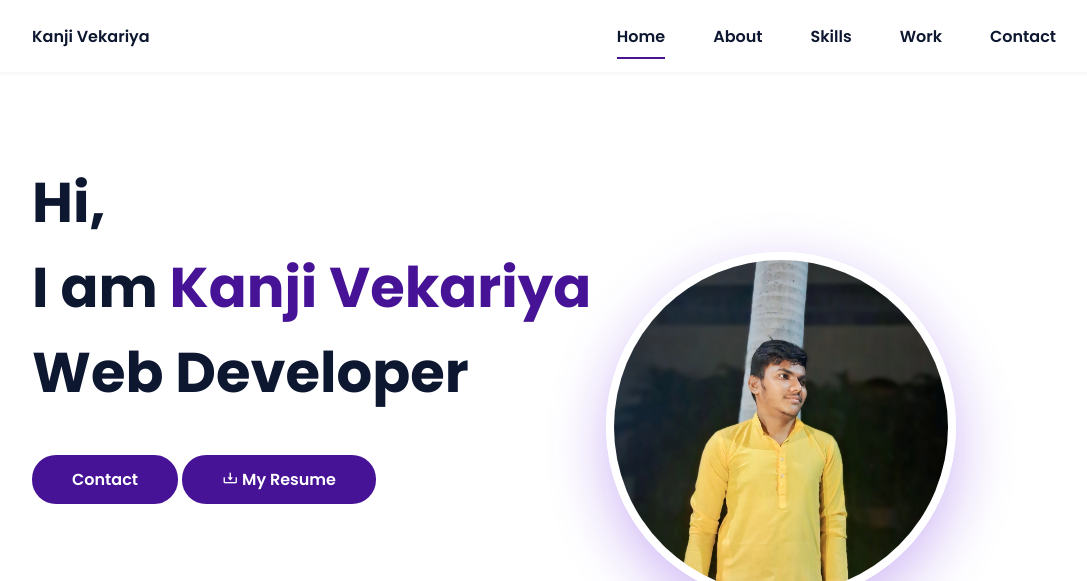
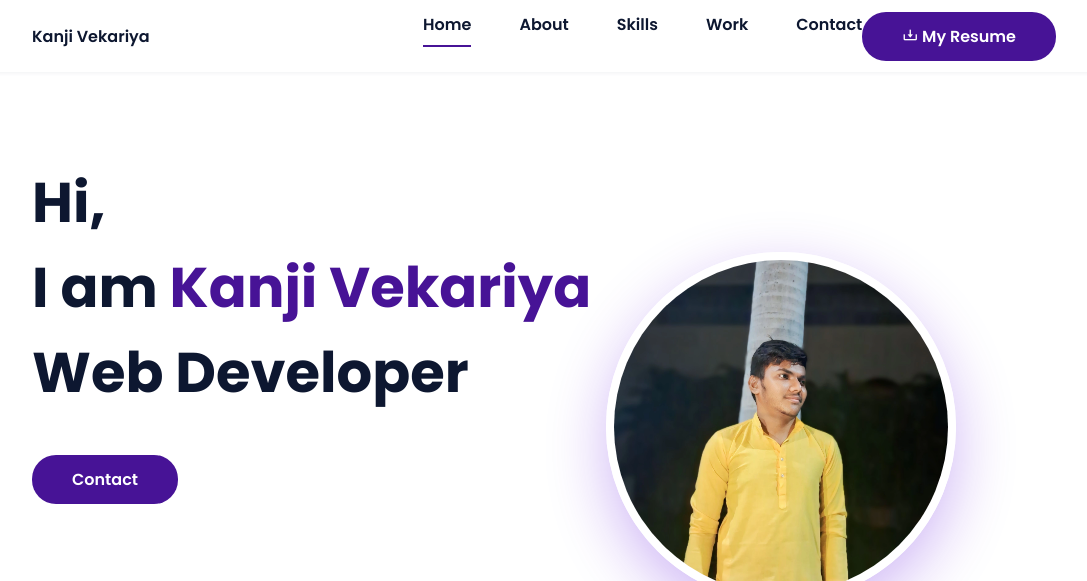
Before and after one commit to KanjiVekariya/FUTURE_FS_01, a plain HTML site: page index.html in a window 1280 px wide. Shown: the top 581 px of the page, without its empty margins (96-1183 px from the left). Drawn offline with nearby package versions, Linux system fonts and the light colour scheme.

Commit message:
Update index.html

```diff
--- a/index.html
+++ b/index.html
@@ -26,6 +26,9 @@
                         <li class="nav__item"><a href="#skills" class="nav__link">Skills</a></li>
                         <li class="nav__item"><a href="#work" class="nav__link">Work</a></li>
                         <li class="nav__item"><a href="#contact" class="nav__link">Contact</a></li>
+						<li></li><a href="assets/files/VekariyaKanji_resume.pdf" target="_blank" class="button resume-btn">
+                    <i class='bx bx-download'></i> My Resume</li>
+                </a>
                     </ul>
                 </div>
 
@@ -42,9 +45,7 @@
                     <h1 class="home__title">Hi,<br>I am <span class="home__title-color">Kanji Vekariya</span><br> Web Developer</h1>
 
                     <a href="#" class="button">Contact</a>
-					 <a href="assets/files/VekariyaKanji_resume.pdf" target="_blank" class="button resume-btn">
-                    <i class='bx bx-download'></i> My Resume
-                </a>
+
                 </div>
 
                 <div class="home__social">
```
